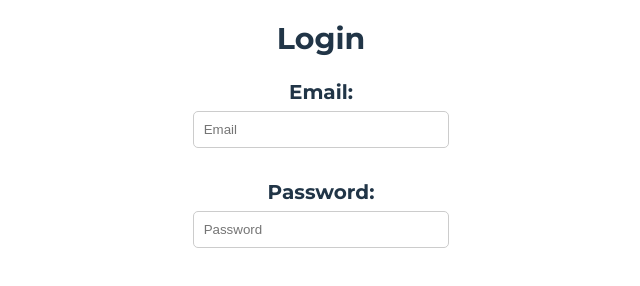
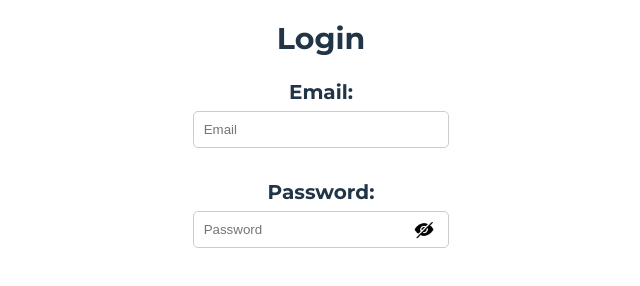
Before and after one commit to guranda26/ecommerce-website, a React (Vite) app: page /login in a window 1280 px wide. Shown: the top 286 px of the page, without its empty margins (319-959 px from the left). Built offline with nearby package versions, Linux system fonts and the light colour scheme; no server answers; what @commercetools/platform-sdk, @commercetools/sdk-client-v2 would draw is missing.

Commit message:
feat: replace password input into password component

```diff
--- a/src/pages/login/Login.tsx
+++ b/src/pages/login/Login.tsx
@@ -1,5 +1,6 @@
 import React, { useState } from 'react';
 import { isEmailValid, isPasswordValid } from '../../modules/validationUtils';
+import PasswordInput from '../../components/passwordInput/PasswordInput';
 import { Link, useNavigate } from 'react-router-dom';
 import './Login.css';
 
@@ -33,9 +34,13 @@ const Login: React.FC = () => {
     const { name, value } = event.target;
 
     if (name === 'email') setEmail(value);
-    if (name === 'password') setPassword(value);
 
     validateField(name, value);
+  };
+
+  const handlePasswordChange = (password: string) => {
+    setPassword(password);
+    validateField('password', password);
   };
 
   const handleSubmit = (event: React.FormEvent<HTMLFormElement>) => {
@@ -79,16 +84,11 @@ const Login: React.FC = () => {
           {errors.email && <div className="error-message">{errors.email}</div>}
         </div>
         <div className="login-form-controls">
-          <label htmlFor="password">Password:</label>
-          <input
-            type="password"
-            id="password"
-            name="password"
-            value={password}
-            onChange={handleChange}
-            placeholder="Password"
+          <PasswordInput
+            password={password}
+            onPasswordChange={handlePasswordChange}
+            error={errors.password}
           />
-          {errors.password && <div className="error-message">{errors.password}</div>}
         </div>
         <button type="submit" className="button login">Login</button>
         {errors.submit && <div className="error-message">{errors.submit}</div>}
```
